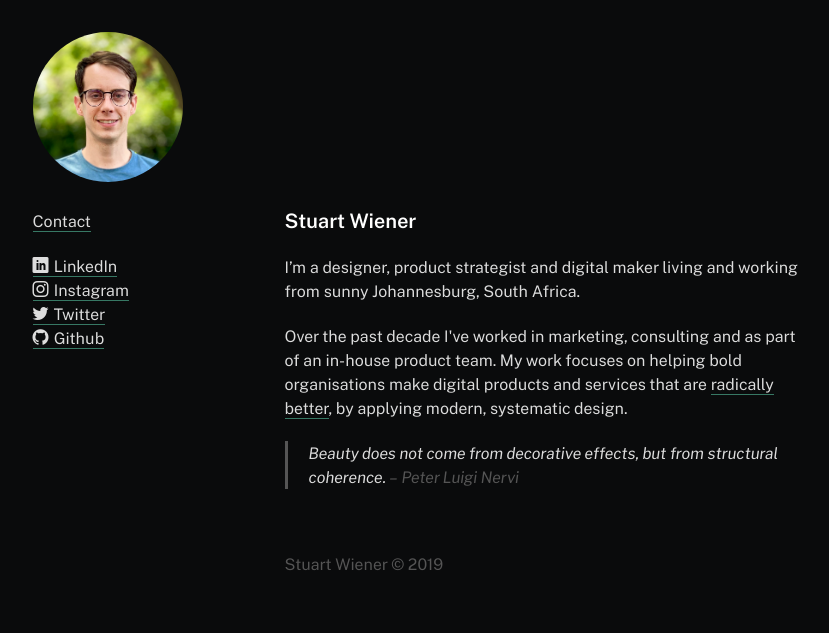
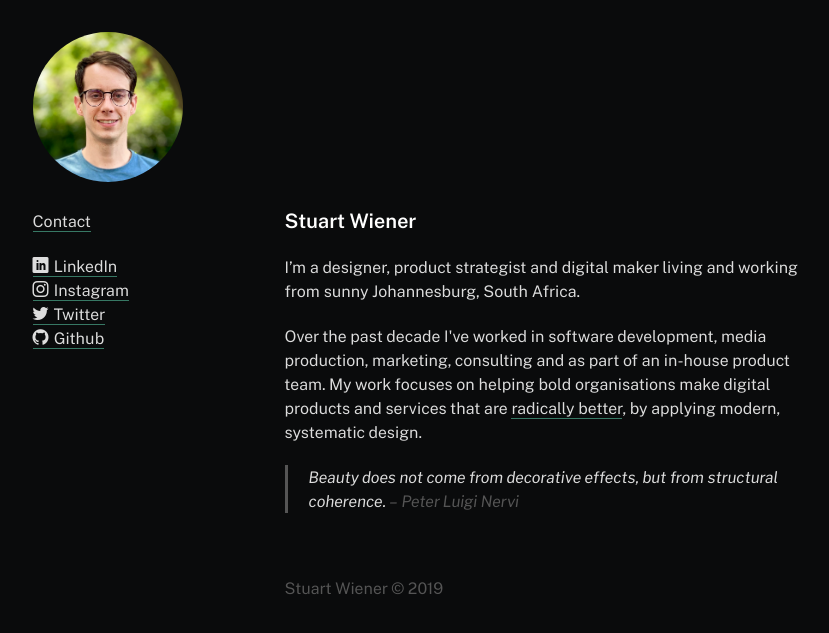
Before and after one commit to stuartwiener/stuartwiener.github.io, a Jekyll site: the page built from index.html, in a window 1280 px wide. Shown: the top 633 px of the page, without its empty margins (219-1048 px from the left). Built offline with Jekyll 4.4.1, drawn with Linux system fonts in a browser that asks for light colours; some web fonts are replaced.

Commit message:
updated copy

```diff
--- a/index.html
+++ b/index.html
@@ -7,7 +7,7 @@
 
 <p>I’m a designer, product strategist and digital maker living and working from sunny Johannesburg, South Africa.</p>
 
-<p>Over the past decade I've worked in marketing, consulting and as part of an in-house product team. My work focuses on helping bold organisations make digital products and services that are <a href="https://uxdesign.cc/aiming-for-originality-in-design-db95f164e5b3">radically better</a>, by applying modern, systematic design.</p>
+<p>Over the past decade I've worked in software development, media production, marketing, consulting and as part of an in-house product team. My work focuses on helping bold organisations make digital products and services that are <a href="https://uxdesign.cc/aiming-for-originality-in-design-db95f164e5b3">radically better</a>, by applying modern, systematic design.</p>
 
 <blockquote>
     <p>Beauty does not come from decorative effects, but from structural coherence. <em>– Peter Luigi Nervi</em></p>
```
